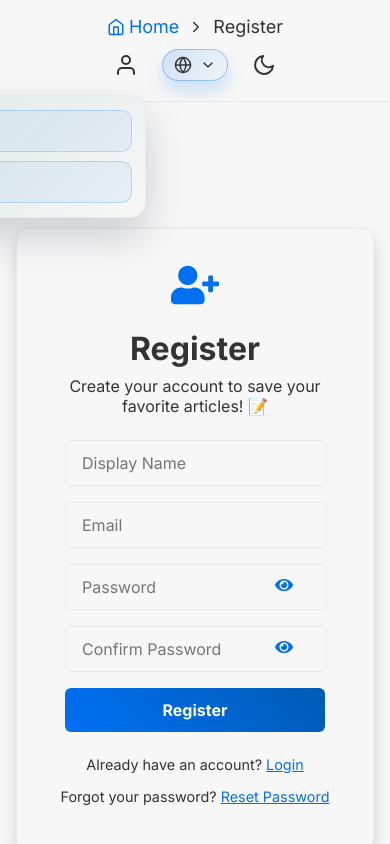
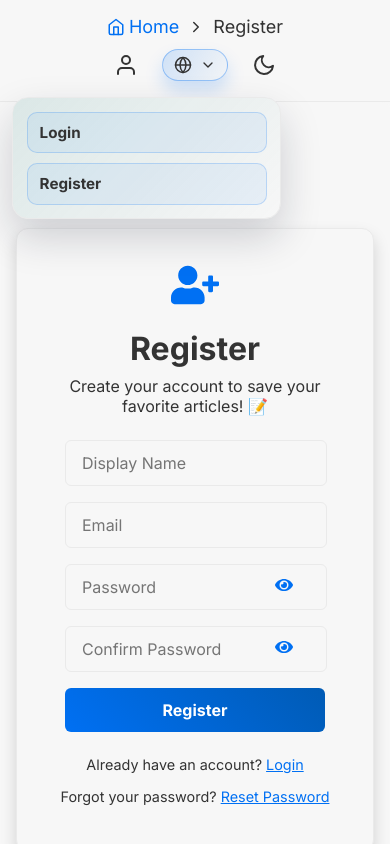
Before and after one commit to hoangsonww/DevVerse-SWE-Blog, a Next.js app: page /auth/register in a window 390 px wide. Both pictures are taken after a click on the element 126 px from the left and 65 px from the top of the page. Shown: the top 844 px of the page. Built offline with nearby package versions, Linux system fonts and the light colour scheme; no server answers.

Commit message:
fix(UserMenu, TranslateMenuProvider): enhance dropdown positioning and visibility handling

```diff
--- a/components/TranslateMenuProvider.tsx
+++ b/components/TranslateMenuProvider.tsx
@@ -141,7 +141,9 @@ export function TranslateMenuProvider({ children }: { children: ReactNode }) {
   const [anchorEl, setAnchorEl] = useState<HTMLElement | null>(null);
   const [popoverPosition, setPopoverPosition] = useState<{
     top: number;
-    right: number;
+    left: number;
+    maxHeight: number;
+    maxWidth: number;
   } | null>(null);
   const popoverRef = useRef<HTMLDivElement>(null);
   const pathname = usePathname();
@@ -206,18 +208,48 @@ export function TranslateMenuProvider({ children }: { children: ReactNode }) {
 
     const updatePosition = () => {
       const rect = anchorEl.getBoundingClientRect();
-      const right = Math.max(12, window.innerWidth - rect.right);
-      const top = rect.bottom + 12;
-      setPopoverPosition({ top, right });
+      const popoverRect = popoverRef.current?.getBoundingClientRect();
+      const viewportWidth = window.innerWidth;
+      const viewportHeight = window.innerHeight;
+      const margin = 12;
+      const offset = 12;
+      const maxHeight = Math.max(0, viewportHeight - margin * 2);
+      const maxWidth = Math.max(0, viewportWidth - margin * 2);
+      const rawWidth = popoverRect?.width ?? 280;
+      const rawHeight = popoverRect?.height ?? 240;
+      const width = Math.min(rawWidth, maxWidth);
+      const height = Math.min(rawHeight, maxHeight);
+      const desiredLeft = rect.right - width;
+      const left = Math.min(
+        Math.max(desiredLeft, margin),
+        viewportWidth - width - margin,
+      );
+      let top = rect.bottom + offset;
+      if (top + height > viewportHeight - margin) {
+        const above = rect.top - height - offset;
+        top =
+          above >= margin
+            ? above
+            : Math.min(Math.max(top, margin), viewportHeight - height - margin);
+      }
+      setPopoverPosition({ top, left, maxHeight, maxWidth });
     };
 
     updatePosition();
     window.addEventListener("scroll", updatePosition, { passive: true });
     window.addEventListener("resize", updatePosition);
+    let resizeObserver: ResizeObserver | null = null;
+    if (popoverRef.current && "ResizeObserver" in window) {
+      resizeObserver = new ResizeObserver(() => updatePosition());
+      resizeObserver.observe(popoverRef.current);
+    }
 
     return () => {
       window.removeEventListener("scroll", updatePosition);
       window.removeEventListener("resize", updatePosition);
+      if (resizeObserver) {
+        resizeObserver.disconnect();
+      }
     };
   }, [isOpen, anchorEl]);
 
@@ -396,7 +428,10 @@ export function TranslateMenuProvider({ children }: { children: ReactNode }) {
             style={{
               position: "fixed",
               top: `${popoverPosition?.top ?? 80}px`,
-              right: `${popoverPosition?.right ?? 20}px`,
+              left: `${popoverPosition?.left ?? 20}px`,
+              maxHeight: `${popoverPosition?.maxHeight ?? 360}px`,
+              maxWidth: `${popoverPosition?.maxWidth ?? 320}px`,
+              visibility: isOpen && popoverPosition ? "visible" : "hidden",
             }}
             ref={popoverRef}
           >
@@ -428,7 +463,7 @@ export function TranslateMenuProvider({ children }: { children: ReactNode }) {
         )}
       <style jsx>{`
         .translate-popover {
-          min-width: 240px;
+          min-width: min(240px, calc(100vw - 24px));
           background: var(--container-background);
           border: 1px solid var(--border-color);
           border-radius: 16px;
@@ -437,6 +472,8 @@ export function TranslateMenuProvider({ children }: { children: ReactNode }) {
           opacity: 0;
           transform: translateY(-6px);
           pointer-events: none;
+          max-width: min(320px, calc(100vw - 24px));
+          overflow-y: auto;
           transition:
             opacity 0.18s ease,
             transform 0.18s ease;
--- a/components/UserMenu.tsx
+++ b/components/UserMenu.tsx
@@ -1,17 +1,41 @@
 "use client";
 
 import React, { useState, useEffect, useRef } from "react";
-import Link from "next/link";
 import { supabase } from "@/supabase/supabaseClient";
 import { useRouter } from "next/navigation";
 import { FiUser } from "react-icons/fi";
 import { toast } from "react-toastify";
+import { createPortal } from "react-dom";
 
 const UserMenu: React.FC = () => {
   const [user, setUser] = useState<any>(null);
   const [menuOpen, setMenuOpen] = useState<boolean>(false);
+  const [portalContainer, setPortalContainer] = useState<HTMLElement | null>(
+    null,
+  );
+  const [dropdownPosition, setDropdownPosition] = useState<{
+    top: number;
+    left: number;
+    maxHeight: number;
+    maxWidth: number;
+  } | null>(null);
   const router = useRouter();
   const menuRef = useRef<HTMLDivElement>(null);
+  const triggerRef = useRef<HTMLDivElement>(null);
+  const dropdownRef = useRef<HTMLDivElement>(null);
+
+  useEffect(() => {
+    const containerId = "user-menu-portal";
+    let container = document.getElementById(containerId);
+
+    if (!container) {
+      container = document.createElement("div");
+      container.id = containerId;
+      document.body.appendChild(container);
+    }
+
+    setPortalContainer(container);
+  }, []);
 
   useEffect(() => {
     async function fetchSession() {
@@ -30,13 +54,77 @@ const UserMenu: React.FC = () => {
 
   useEffect(() => {
     const handleClickOutside = (e: MouseEvent) => {
-      if (menuRef.current && !menuRef.current.contains(e.target as Node)) {
+      const target = e.target as Node;
+      if (menuRef.current?.contains(target)) {
+        return;
+      }
+      if (dropdownRef.current?.contains(target)) {
+        return;
+      }
       setMenuOpen(false);
-      }
     };
     document.addEventListener("mousedown", handleClickOutside);
     return () => document.removeEventListener("mousedown", handleClickOutside);
   }, []);
+
+  useEffect(() => {
+    if (!menuOpen) {
+      return undefined;
+    }
+
+    const anchor = triggerRef.current;
+    if (!anchor) {
+      return undefined;
+    }
+
+    const clamp = (value: number, min: number, max: number) =>
+      Math.min(Math.max(value, min), max);
+
+    const updatePosition = () => {
+      const anchorRect = anchor.getBoundingClientRect();
+      const dropdownRect = dropdownRef.current?.getBoundingClientRect();
+      const viewportWidth = window.innerWidth;
+      const viewportHeight = window.innerHeight;
+      const margin = 12;
+      const offset = 12;
+      const maxHeight = Math.max(0, viewportHeight - margin * 2);
+      const maxWidth = Math.max(0, viewportWidth - margin * 2);
+      const rawWidth = dropdownRect?.width ?? 280;
+      const rawHeight = dropdownRect?.height ?? 240;
+      const width = Math.min(rawWidth, maxWidth);
+      const height = Math.min(rawHeight, maxHeight);
+      const desiredLeft = anchorRect.right - width;
+      const left = clamp(desiredLeft, margin, viewportWidth - width - margin);
+      let top = anchorRect.bottom + offset;
+      if (top + height > viewportHeight - margin) {
+        const above = anchorRect.top - height - offset;
+        top =
+          above >= margin
+            ? above
+            : clamp(top, margin, viewportHeight - height - margin);
+      }
+
+      setDropdownPosition({ top, left, maxHeight, maxWidth });
+    };
+
+    updatePosition();
+    window.addEventListener("resize", updatePosition);
+    window.addEventListener("scroll", updatePosition, { passive: true });
+
+    let resizeObserver: ResizeObserver | null = null;
+    if (dropdownRef.current && "ResizeObserver" in window) {
+      resizeObserver = new ResizeObserver(() => updatePosition());
+      resizeObserver.observe(dropdownRef.current);
+    }
+
+    return () => {
+      window.removeEventListener("resize", updatePosition);
+      window.removeEventListener("scroll", updatePosition);
+      if (resizeObserver) {
+        resizeObserver.disconnect();
+      }
+    };
+  }, [menuOpen]);
 
   const handleLogout = async () => {
     await supabase.auth.signOut();
@@ -99,12 +187,25 @@ const UserMenu: React.FC = () => {
       <div
         className="icon-wrapper"
         onClick={() => setMenuOpen((prev) => !prev)}
+        ref={triggerRef}
       >
         <FiUser size={24} />
       </div>
 
-      {menuOpen && (
-        <div className="dropdown">
+      {menuOpen &&
+        portalContainer &&
+        createPortal(
+          <div
+            className="dropdown"
+            ref={dropdownRef}
+            style={{
+              top: `${dropdownPosition?.top ?? 0}px`,
+              left: `${dropdownPosition?.left ?? 0}px`,
+              maxHeight: `${dropdownPosition?.maxHeight ?? 320}px`,
+              maxWidth: `${dropdownPosition?.maxWidth ?? 320}px`,
+              visibility: dropdownPosition ? "visible" : "hidden",
+            }}
+          >
             {!user ? (
               <div className="menu-items">
                 <MenuItem
@@ -143,7 +244,8 @@ const UserMenu: React.FC = () => {
                 </button>
               </>
             )}
-        </div>
+          </div>,
+          portalContainer,
         )}
 
       <style jsx>{`
@@ -171,9 +273,7 @@ const UserMenu: React.FC = () => {
         }
 
         .dropdown {
-          position: absolute;
-          top: calc(100% + 0.65rem);
-          right: 0;
+          position: fixed;
           background:
             linear-gradient(135deg, rgba(15, 118, 110, 0.12), rgba(0, 0, 0, 0)),
             var(--container-background);
@@ -182,8 +282,9 @@ const UserMenu: React.FC = () => {
           box-shadow: 0 18px 40px rgba(15, 23, 42, 0.18);
           padding: 0.85rem;
           z-index: 99999;
-          min-width: 240px;
-          max-width: 320px;
+          min-width: min(240px, calc(100vw - 24px));
+          max-width: min(320px, calc(100vw - 24px));
+          overflow-y: auto;
           animation: dropdownIn 0.2s ease-out;
         }
 
```
Lines whose indentation alone changed are shown as unchanged.
